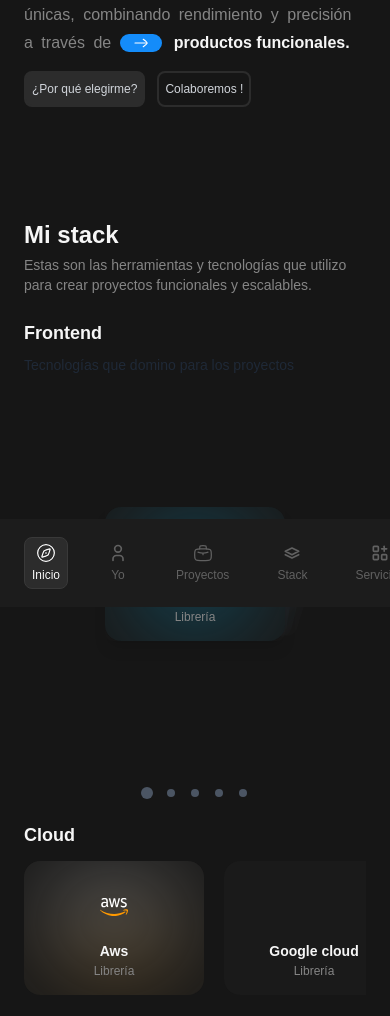
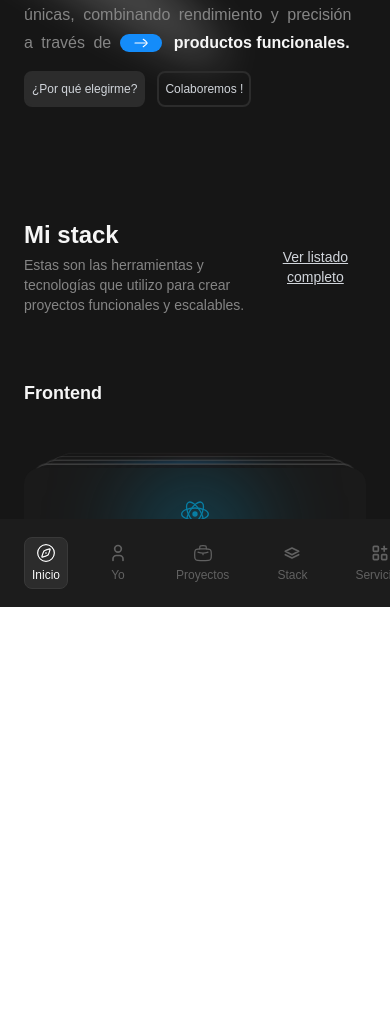
Before and after one commit to MichelleeLara/hub, an Astro site: page / in a window 390 px wide. Shown: the part 237-1253 px from the top of the page. After the commit the page ends 856 px from the top, so only its background shows below. Built offline with nearby package versions, Linux system fonts and the light colour scheme; Astro itself is replaced by a stand-in of ours.

Commit message:
test ui from testing

```diff
--- a/package.json
+++ b/package.json
@@ -15,15 +15,16 @@
     "@fontsource-variable/inter": "^5.1.0",
     "@fontsource-variable/inter-tight": "^5.1.0",
     "astro": "^5.0.2",
+    "clsx": "^2.1.1",
     "clx": "^1.0.0",
-    "framer-motion": "^11.13.5",
+    "framer-motion": "^11.15.0",
     "html-react-parser": "^5.2.1",
     "prop-types": "^15.8.1",
     "react": "^18.3.1",
     "react-dom": "^18.3.1",
     "react-intersection-observer": "^9.14.0",
     "react-router-dom": "^7.0.2",
-    "tailwind-merge": "^2.5.5",
+    "tailwind-merge": "^2.6.0",
     "tailwindcss": "^3.4.16"
   }
 }
--- a/src/components/Technologies.jsx
+++ b/src/components/Technologies.jsx
@@ -2,12 +2,13 @@ import React from "react";
 import PropTypes from "prop-types";
 import "../global.css"; // Asegúrate de incluir los estilos globales
 
-const Technologies = ({ Title, Description, colors = [], children }) => {
+const Technologies = ({ Title, Description, colors = [], children, isFront }) => {
   // Determinar si `colors` es un arreglo o un string
+  console.log(isFront, Title)
   const shadowColor = Array.isArray(colors) && colors.length > 0 ? colors[0] : colors;
 
   return (
-    <div className="tech-card rounded-xl flex gap-1 items-center py-4 px-4 justify-center bg-[#1a1a1a] overflow-hidden relative min-w-[180px]">
+    <div className={`tech-card rounded-xl flex gap-1 items-center py-4 px-4 justify-center bg-[#1a1a1a] overflow-hidden relative min-w-[180px] ${isFront ? '' : 'border-[#626262] border-t'}`}>
       <div className="flex flex-col gap-1 items-center justify-center relative">
         {/* Ícono Principal */}
         <div className="icon-container">
--- /dev/null
+++ b/src/components/ui/Spotlight.tsx
@@ -0,0 +1,56 @@
+import React from "react";
+import { cn } from "../../lib/utils";
+
+type SpotlightProps = {
+  className?: string;
+  fill?: string;
+};
+
+export const Spotlight = ({ className, fill }: SpotlightProps) => {
+  return (
+    <svg
+      className={cn(
+        "animate-spotlight pointer-events-none absolute z-[1]  h-[169%] w-[138%] lg:w-[84%] opacity-0",
+        className
+      )}
+      xmlns="http://www.w3.org/2000/svg"
+      viewBox="0 0 3787 2842"
+      fill="none"
+    >
+      <g filter="url(#filter)">
+        <ellipse
+          cx="1924.71"
+          cy="273.501"
+          rx="1924.71"
+          ry="273.501"
+          transform="matrix(-0.822377 -0.568943 -0.568943 0.822377 3631.88 2291.09)"
+          fill={fill || "white"}
+          fillOpacity="0.21"
+        ></ellipse>
+      </g>
+      <defs>
+        <filter
+          id="filter"
+          x="0.860352"
+          y="0.838989"
+          width="3785.16"
+          height="2840.26"
+          filterUnits="userSpaceOnUse"
+          colorInterpolationFilters="sRGB"
+        >
+          <feFlood floodOpacity="0" result="BackgroundImageFix"></feFlood>
+          <feBlend
+            mode="normal"
+            in="SourceGraphic"
+            in2="BackgroundImageFix"
+            result="shape"
+          ></feBlend>
+          <feGaussianBlur
+            stdDeviation="151"
+            result="effect1_foregroundBlur_1065_8"
+          ></feGaussianBlur>
+        </filter>
+      </defs>
+    </svg>
+  );
+};
--- a/src/layouts/Layout.astro
+++ b/src/layouts/Layout.astro
@@ -4,6 +4,7 @@ import AnimatedTabs from '../components/Navbar';
 import '@fontsource-variable/inter-tight';
 // Supports weights 100-900
 import '@fontsource-variable/inter';
+import { Spotlight } from '../components/ui/Spotlight';
 ---
 <!doctype html>
 <html lang="es" class="dark">
@@ -15,7 +16,8 @@ import '@fontsource-variable/inter';
   </head>
   <body class="flex flex-col min-h-screen">
     <!-- Contenido Principal -->
-    <div id="main-content" class="flex-grow">
+    <div id="main-content" class="flex-grow overflow-auto">
+      <Spotlight/>
       <slot />
     </div>
 
--- /dev/null
+++ b/src/lib/utils.tsx
@@ -0,0 +1,6 @@
+import { type ClassValue, clsx } from "clsx";
+import { twMerge } from "tailwind-merge";
+
+export function cn(...inputs: ClassValue[]) {
+  return twMerge(clsx(inputs));
+}
--- a/src/pages/index.astro
+++ b/src/pages/index.astro
@@ -4,18 +4,14 @@ import Layout from "../layouts/Layout.astro";
 import { AnimateFragments } from "../components/Hero";
 import Jobs from "../components/Jobs";
 import Technologies from "../components/Technologies";
-import {Figma, ReactIcon, NextJS, AstroIcon, TailwindIcon, TypeScriptIcon, AwsIcon, GoogleIcon, GitHubIcon, GitIcon, Postman, Notion} from '../icons/Icons'
-import IconAstro from "../icons/IconAstro.astro";
-import Aws from "../icons/Aws.astro";
-import Google from "../icons/Google.astro";
-import TS from "../icons/TS.astro";
-
-
+import { AwsIcon, GoogleIcon, GitHubIcon, Postman, Notion} from '../icons/Icons'
 import TechFront from '../sections/TechFront'
+import { Spotlight } from "../components/ui/Spotlight";
 
 ---
 
 <Layout>
+
   <main
     class="bg-white min-h-screen text-black dark:bg-[#161616] dark:text-gray-300 transition-colors duration-300 pb-32"
   >
@@ -38,7 +34,7 @@ import TechFront from '../sections/TechFront'
     </section>
 
     <section class="pt-28">
-      <div class="mx-6 flex flex-col gap-4">
+      <div class="mx-6 flex flex-col gap-4 relative z-30">
         <h1
           class="text-4xl text-balance text-gray-800 font-semibold min-h-fit dark:text-secondary"
         >
@@ -74,14 +70,18 @@ import TechFront from '../sections/TechFront'
 
     <section class="pt-28">
       <div class="mx-6 flex flex-col gap-6">
+        <div class="flex items-center justify-between">
           <div class="flex flex-col gap-1">
             <h2 class="text-2xl text-gray-800 font-semibold dark:text-secondary">
               Mi stack
             </h2>
-          <p class="text-sm text-gray-800 dark:text-terteary">
+            <p class="text-sm text-gray-800 dark:text-terteary max-w-[300px]">
               Estas son las herramientas y tecnologías que utilizo para crear
               proyectos funcionales y escalables.
             </p>
+          </div>
+
+          <button class="text-sm underline">Ver listado completo</button>
         </div>
 
         <!-- Frontend -->
--- a/src/sections/TechFront.jsx
+++ b/src/sections/TechFront.jsx
@@ -17,8 +17,9 @@ const FrontendTechnologies = () => {
 
   const moveSlide = (newDirection) => {
     setDirection(newDirection);
-    const newIndex = (currentIndex + newDirection + technologies.length) % technologies.length;
-    setCurrentIndex(newIndex);
+    setCurrentIndex((prevIndex) =>
+      (prevIndex + newDirection + technologies.length) % technologies.length
+    );
   };
 
   const handleDragEnd = (event, info) => {
@@ -26,14 +27,14 @@ const FrontendTechnologies = () => {
     const threshold = 100;
 
     if (offsetX > threshold) {
-      moveSlide(-1);
+      moveSlide(-1); // Mover hacia la derecha
     } else if (offsetX < -threshold) {
-      moveSlide(1);
+      moveSlide(1); // Mover hacia la izquierda
     }
   };
 
   return (
-    <article className="flex flex-col gap-6">
+    <article className="flex flex-col gap-32 my-10">
       <div className="flex flex-col gap-2">
         <motion.h3
           className="text-lg text-gray-800 font-semibold dark:text-secondary"
@@ -42,48 +43,50 @@ const FrontendTechnologies = () => {
         >
           Frontend
         </motion.h3>
-        <motion.p
-          className="text-sm text-gray-800 dark:text-tertiary"
-          initial={{ y: -20, opacity: 0 }}
-          animate={{ y: 0, opacity: 1 }}
-          transition={{ delay: 0.1 }}
-        >
-          Tecnologías que domino para los proyectos
-        </motion.p>
       </div>
 
-      <div
-        className="relative h-[350px] flex items-center justify-center"
-        style={{ perspective: 1000 }}
-      >
+      <div className="flex flex-col gap-24">
+
+        <div className="relative h-fit flex items-center justify-center ">
           <AnimatePresence initial={false} custom={direction}>
             {technologies.map((tech, index) => {
+              const isActive = index === currentIndex;
               const distance = (index - currentIndex + technologies.length) % technologies.length;
-            const isActive = index === currentIndex;
+              const isFront = distance === 0
 
               return (
                 <motion.div
                   key={tech.Title}
-                className="absolute flex justify-center  shadow-lg rounded-lg"
+                  className="absolute w-full"
                   style={{
-                  rotateY: isActive ? 0 : distance * 5,
+                    zIndex: technologies.length - distance,
                   }}
                   drag={isActive ? "x" : false}
                   dragConstraints={{ left: 0, right: 0 }}
                   onDragEnd={isActive ? handleDragEnd : undefined}
-                initial={{ opacity: 0, x: direction > 0 ? 200 : -200, scale: 0.9 }}
+                  initial={direction > 0
+                    ? { x: 0, opacity: 0, scale: 0.8 }
+                    : { x: 0, opacity: 0, scale: 0.8 }
+                  }
                   animate={{
-                  x: isActive ? 0 : distance * 15 * (direction || 1),
-                  y: 0,
-                  rotateZ: isActive ? 0 : distance * 5 * (direction || 1),
-                  scale: isActive ? 1 : 0.9 - Math.min(distance * 0.05, 0.3),
-                  opacity: isActive ? 1 : 0.6 - Math.min(distance * 0.1, 0.4),
-                  zIndex: technologies.length - distance
+                    x: 0,
+                    y: distance * -8, // Desplazamiento vertical para efecto stack
+                    opacity: 1 - (distance * 0.2),
+                    scale: 1 - (distance * 0.05),
+                    rotateX: distance * -5, // Rotación en X para efecto 3D
+                    translateZ: -distance * 50, // Profundidad para efecto 3D
                   }}
-                exit={{ opacity: 0, x: direction < 0 ? 200 : -200, scale: 0.9 }}
-                transition={{ type: "spring", stiffness: 300, damping: 30 }}
+                  exit={direction > 0
+                    ? { x: 300, opacity: 0, scale: 0.8 }
+                    : { x: -300, opacity: 0, scale: 0.8 }
+                  }
+                  transition={{
+                    type: "spring",
+                    stiffness: 300,
+                    damping: 30
+                  }}
                 >
-                <Technologies {...tech}>
+                  <Technologies {...tech} isFront= {isFront}>
                     <tech.Icon />
                   </Technologies>
                 </motion.div>
@@ -92,16 +95,27 @@ const FrontendTechnologies = () => {
           </AnimatePresence>
         </div>
 
-      <div className="flex justify-center gap-4 mt-4">
+        <div className="flex justify-center gap-4 ">
         {technologies.map((_, index) => (
           <motion.div
             key={index}
-            className="w-2 h-2 bg-gray-300 dark:bg-gray-600 rounded-full cursor-pointer"
-            animate={{ scale: currentIndex === index ? 1.5 : 1 }}
-            onClick={() => moveSlide(index - currentIndex)}
+            className="w-1.5 h-1.5 bg-gray-300 dark:bg-gray-600 rounded-full cursor-pointer"
+
+            animate={{
+              scale: currentIndex === index ? 1.9 : 1,
+              backgroundColor: currentIndex === index ? '#3178c6' : '#d1d5db'
+            }}
+            onClick={() => {
+              const newDirection = index > currentIndex ? 1 : -1;
+              moveSlide(newDirection);
+            }}
           />
         ))}
       </div>
+
+      </div>
+
+
     </article>
   );
 };
--- a/tailwind.config.mjs
+++ b/tailwind.config.mjs
@@ -19,7 +19,22 @@ export default {
 				'primary': "#148cfa",
 				'secondary': "#F6F6F6",
 				'terteary': "#858585"
-			}
+			},
+			animation: {
+				spotlight: "spotlight 2s ease .75s 1 forwards",
+			  },
+			  keyframes: {
+				spotlight: {
+				  "0%": {
+					opacity: 0,
+					transform: "translate(-72%, -62%) scale(0.5)",
+				  },
+				  "100%": {
+					opacity: 1,
+					transform: "translate(-50%,-40%) scale(1)",
+				  },
+				},
+			  },
 		},
 	},
 
```
Also changed, not shown: 2 other files. Lines whose indentation alone changed are shown as unchanged.
